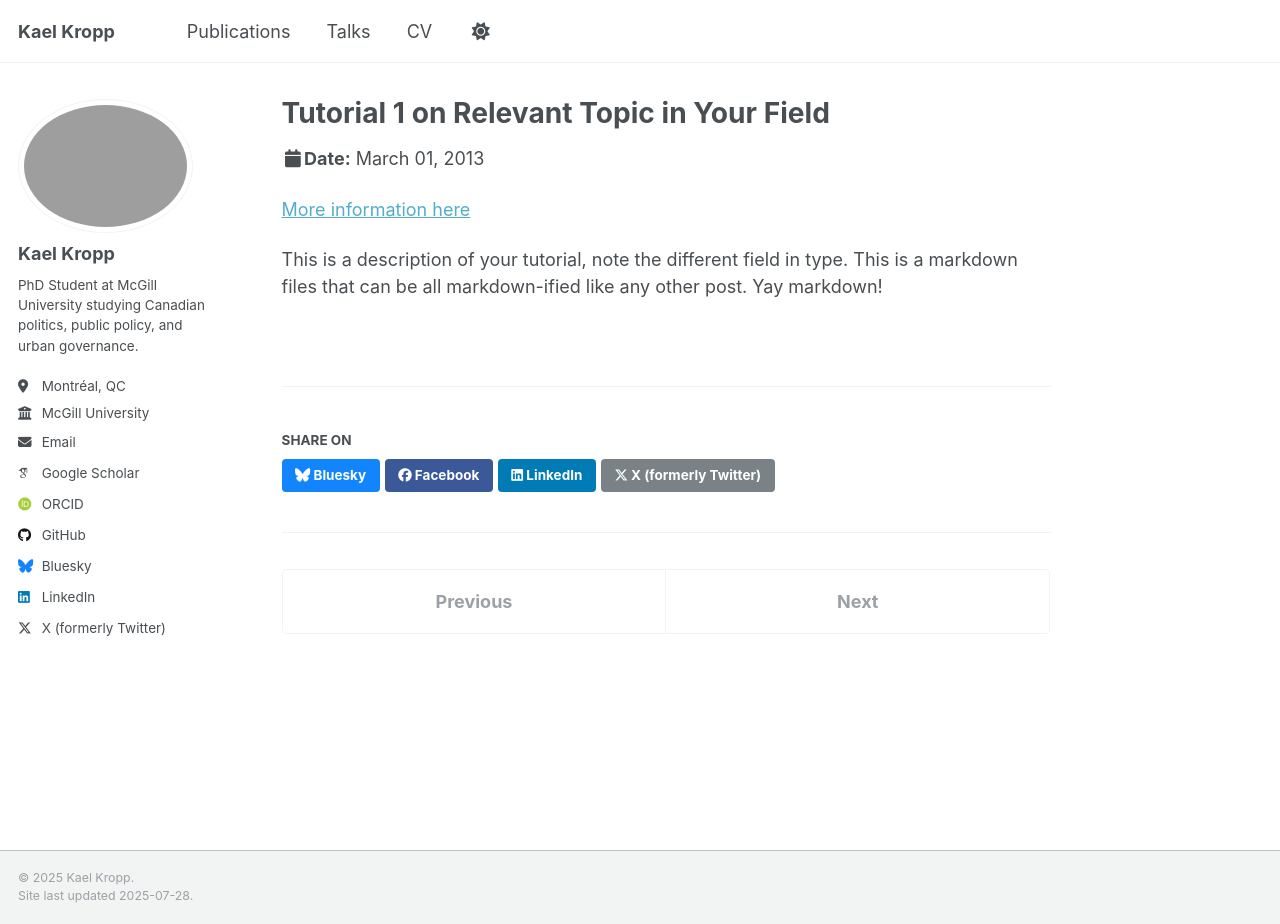
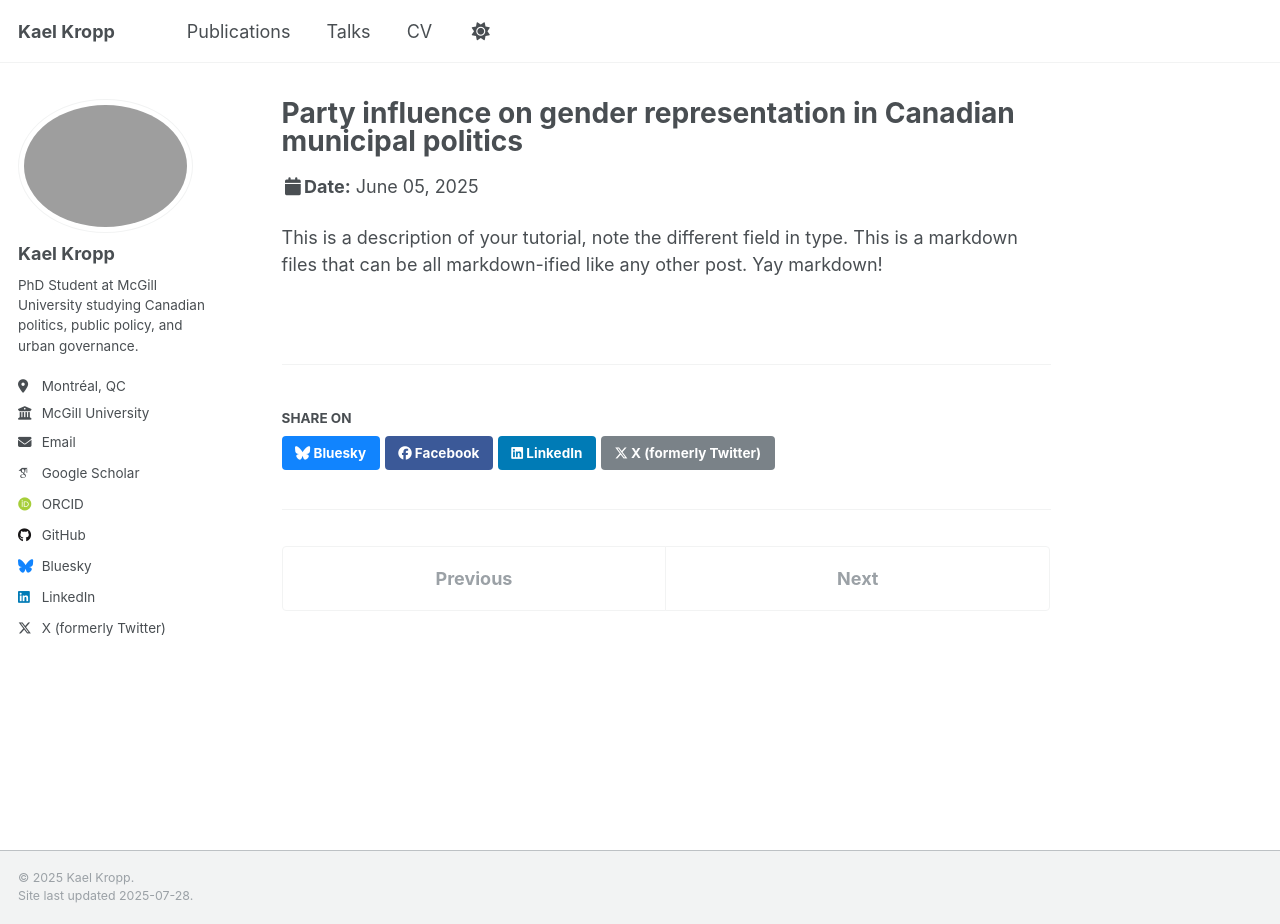
Before and after one commit to kaelkropp/kaelkropp.github.io, a Jekyll site: the page built from _talks/2013-03-01-tutorial-1.md, in a window 1280 px wide and 924 px high. Built offline with Jekyll 4.4.1, drawn with Linux system fonts in a browser that asks for light colours; some web fonts are replaced; a script that is not in the unit is left out.

Commit message:
Update 2013-03-01-tutorial-1.md

```diff
--- a/_talks/2013-03-01-tutorial-1.md
+++ b/_talks/2013-03-01-tutorial-1.md
@@ -1,13 +1,11 @@
 ---
-title: "Tutorial 1 on Relevant Topic in Your Field"
+title: "Party influence on gender representation in Canadian municipal politics"
 collection: talks
-type: "Tutorial"
-permalink: /talks/2013-03-01-tutorial-1
-venue: "UC-Berkeley Institute for Testing Science"
-date: 2013-03-01
-location: "Berkeley, CA, USA"
+type: "Conference Presentation"
+permalink: /talks/2025-06-05-talk-1
+venue: "Canadian Political Science Association"
+date: 2025-06-05
+location: "Toronto, ON, Canada"
 ---
 
-[More information here](http://exampleurl.com)
-
 This is a description of your tutorial, note the different field in type. This is a markdown files that can be all markdown-ified like any other post. Yay markdown!
```
